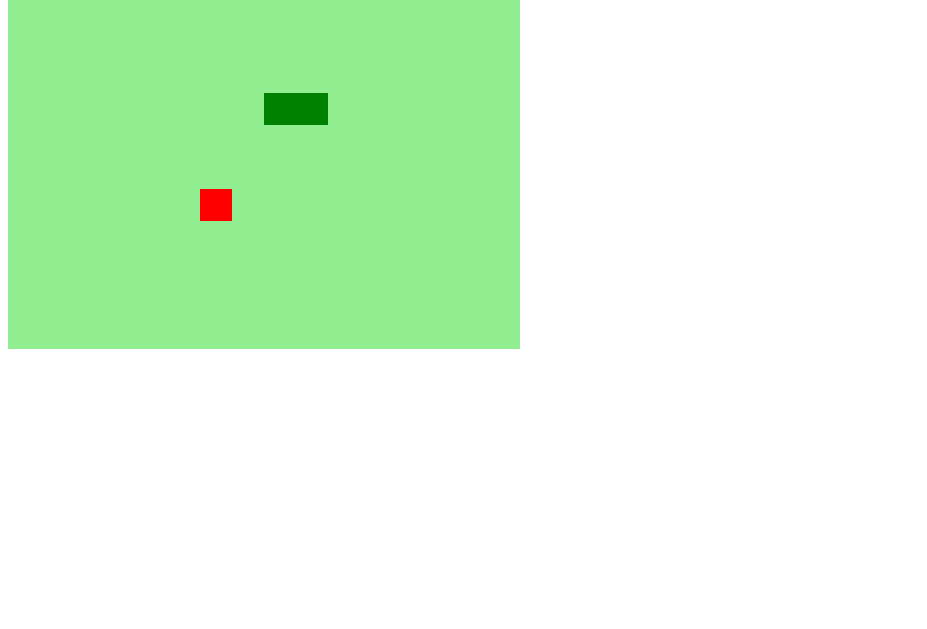
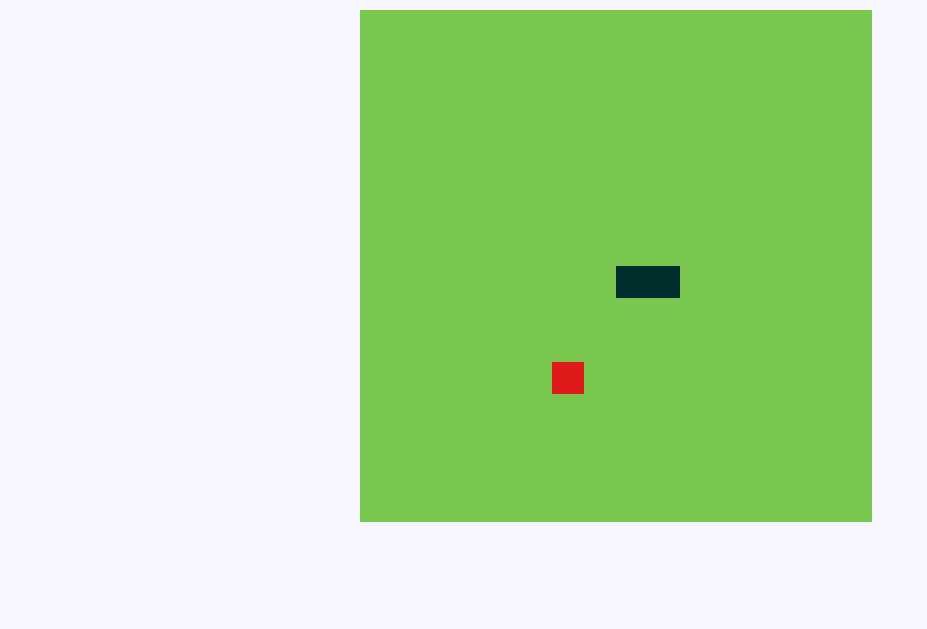
Before and after one commit to Viniciusmgm/jogo_da_cobrinha, a plain HTML site: page index.html in a window 1280 px wide. Shown: the part 171-800 px from the top of the page, without its empty margins (0-927 px from the left). Drawn offline with Linux system fonts and the light colour scheme.

Commit message:
estilização do jogo

```diff
--- a/index.html
+++ b/index.html
@@ -4,11 +4,12 @@
     <meta charset="UTF-8">
     <meta http-equiv="X-UA-Compatible" content="IE=edge">
     <meta name="viewport" content="width=device-width, initial-scale=1.0">
-    <title>Jogo da Cobrinha</title>
+    <title>Snake Game</title>
     <link rel="stylesheet" href="style.css">
     <script defer src="script.js"></script>
 </head>
 <body>
+    <h1>Snake Game</h1>
     <canvas id="snake" width="512" height="512"></canvas>
 </body>
 </html>
--- a/script.js
+++ b/script.js
@@ -13,19 +13,19 @@ var food = {
 }
 
 function criarBG(){
-    context.fillStyle = 'lightgreen'
+    context.fillStyle = '#7AC74F'
     context.fillRect(0, 0, 16 * box, 16 * box)
 }
 
 function criarCobrinha(){
     for(cont = 0; cont < snake.length; cont++){
-        context.fillStyle = 'green'
+        context.fillStyle = '#002E2C'
         context.fillRect(snake[cont].x, snake[cont].y, box, box)
     }
 }
 
 function drawFood(){
-    context.fillStyle = 'red'
+    context.fillStyle = '#DE1A1A'
     context.fillRect(food.x, food.y, box, box)
 }
 
--- a/style.css
+++ b/style.css
@@ -0,0 +1,12 @@
+body {
+    height: 95vh;
+    width: 95vw;
+    display: flex;
+    justify-content: center;
+    align-items: center;
+    flex-direction: column;
+    background-color: #F7F7FF;
+    font-family: 'Courier New', Courier, monospace;
+    font-size: 20px;
+    color: #735290;
+}
```
